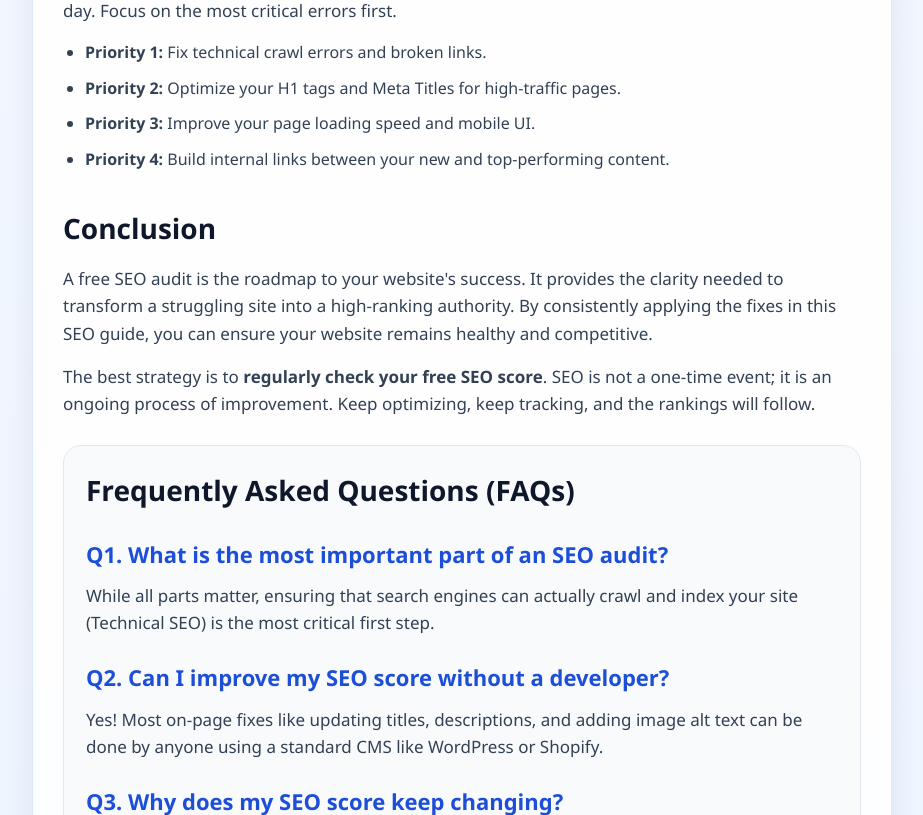
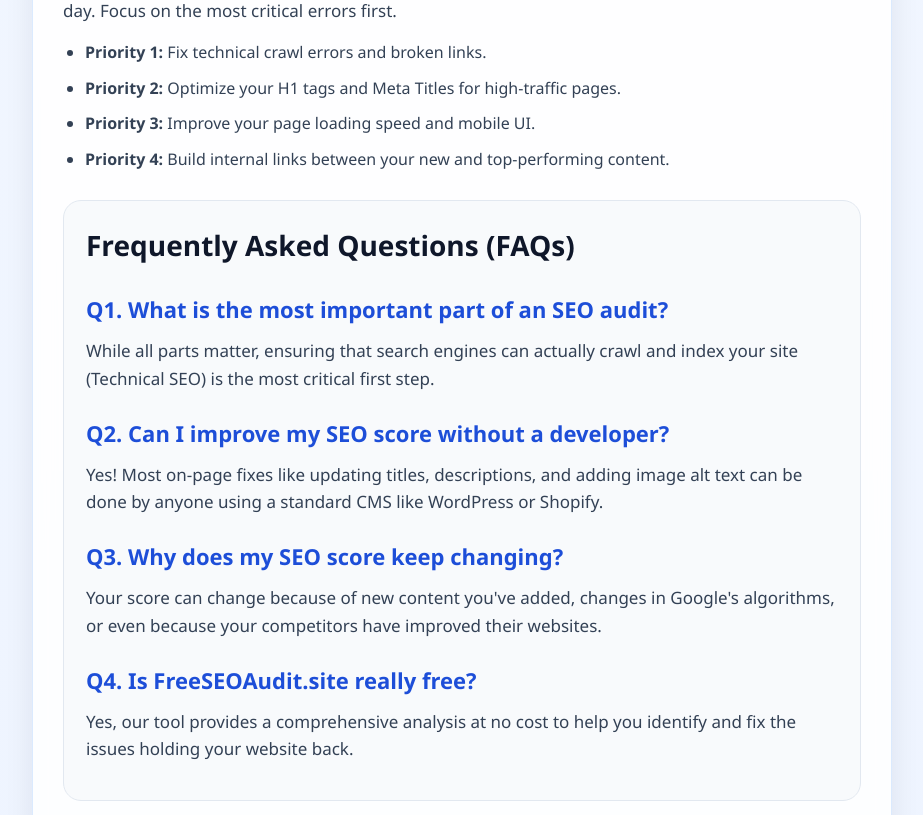
Before and after one commit to mayanksign/seo-audit-tool, a Flask app: page /blog/improve-website-seo-score in a window 1280 px wide. Shown: the part 3409-4224 px from the top of the page, without its empty margins (178-1101 px from the left). Run offline with Flask 3, Linux system fonts and the light colour scheme.

Commit message:
Update blog3.html

```diff
--- a/templates/blog3.html
+++ b/templates/blog3.html
@@ -424,19 +424,7 @@
         <li><strong>Priority 4:</strong> Build internal links between your new and top-performing content.</li>
       </ul>
 
-      <h2>Conclusion</h2>
-      <p>
-        A free SEO audit is the roadmap to your website's success. It provides the clarity
-        needed to transform a struggling site into a high-ranking authority. By consistently
-        applying the fixes in this SEO guide, you can ensure your website remains healthy
-        and competitive.
-      </p>
 
-      <p>
-        The best strategy is to <strong>regularly check your free SEO score</strong>. SEO is not a
-        one-time event; it is an ongoing process of improvement. Keep optimizing, keep
-        tracking, and the rankings will follow.
-      </p>
 
       <div class="faq-box">
         <h2>Frequently Asked Questions (FAQs)</h2>
```
